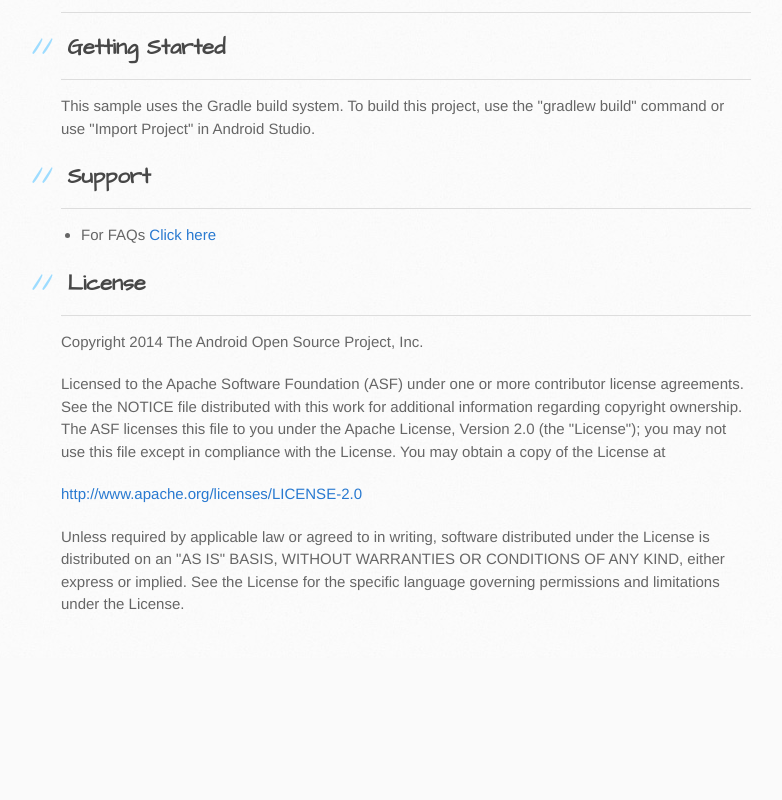
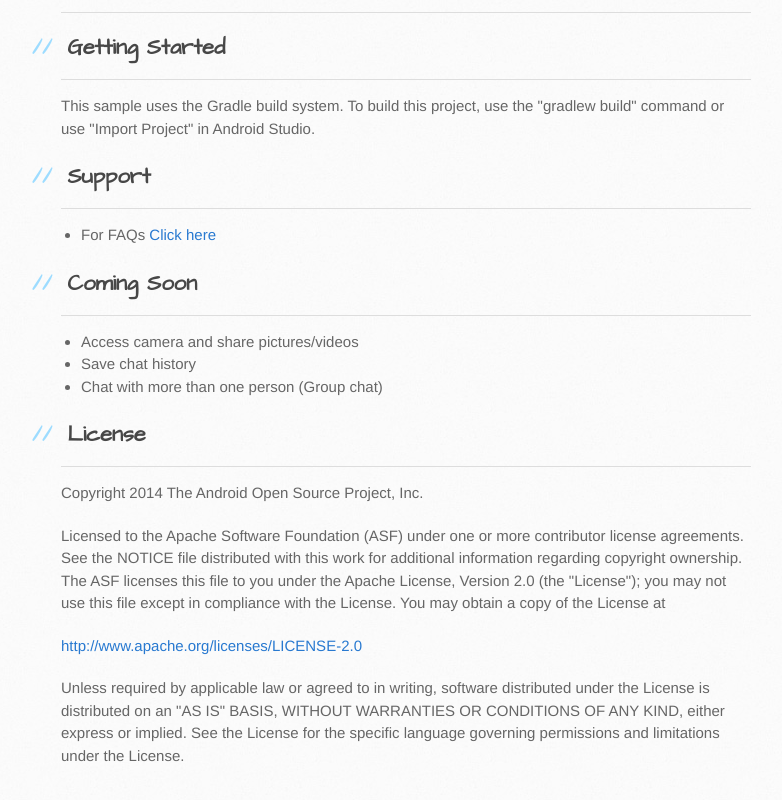
Before and after one commit to NYIT-CSCI455-2015-Spring/BluetoothChat, a plain HTML site: page index.html in a window 1280 px wide. Shown: the part 3565-4365 px from the top of the page, without its empty margins (109-891 px from the left). Before the commit the page ends 4223 px from the top, so only its background shows below. Drawn offline with Linux system fonts and the light colour scheme.

Commit message:
Create gh-pages branch via GitHub

```diff
--- a/index.html
+++ b/index.html
@@ -106,6 +106,19 @@
 </ul>
 
 <h2>
+<a id="coming-soon" class="anchor" href="#coming-soon" aria-hidden="true"><span class="octicon octicon-link"></span></a>Coming Soon</h2>
+
+<hr>
+
+<ul>
+<li>Access camera and share pictures/videos<br>
+</li>
+<li>Save chat history<br>
+</li>
+<li>Chat with more than one person (Group chat)</li>
+</ul>
+
+<h2>
 <a id="license" class="anchor" href="#license" aria-hidden="true"><span class="octicon octicon-link"></span></a>License</h2>
 
 <hr>
```
Also changed, not shown: params.json (+1 -1 lines).
